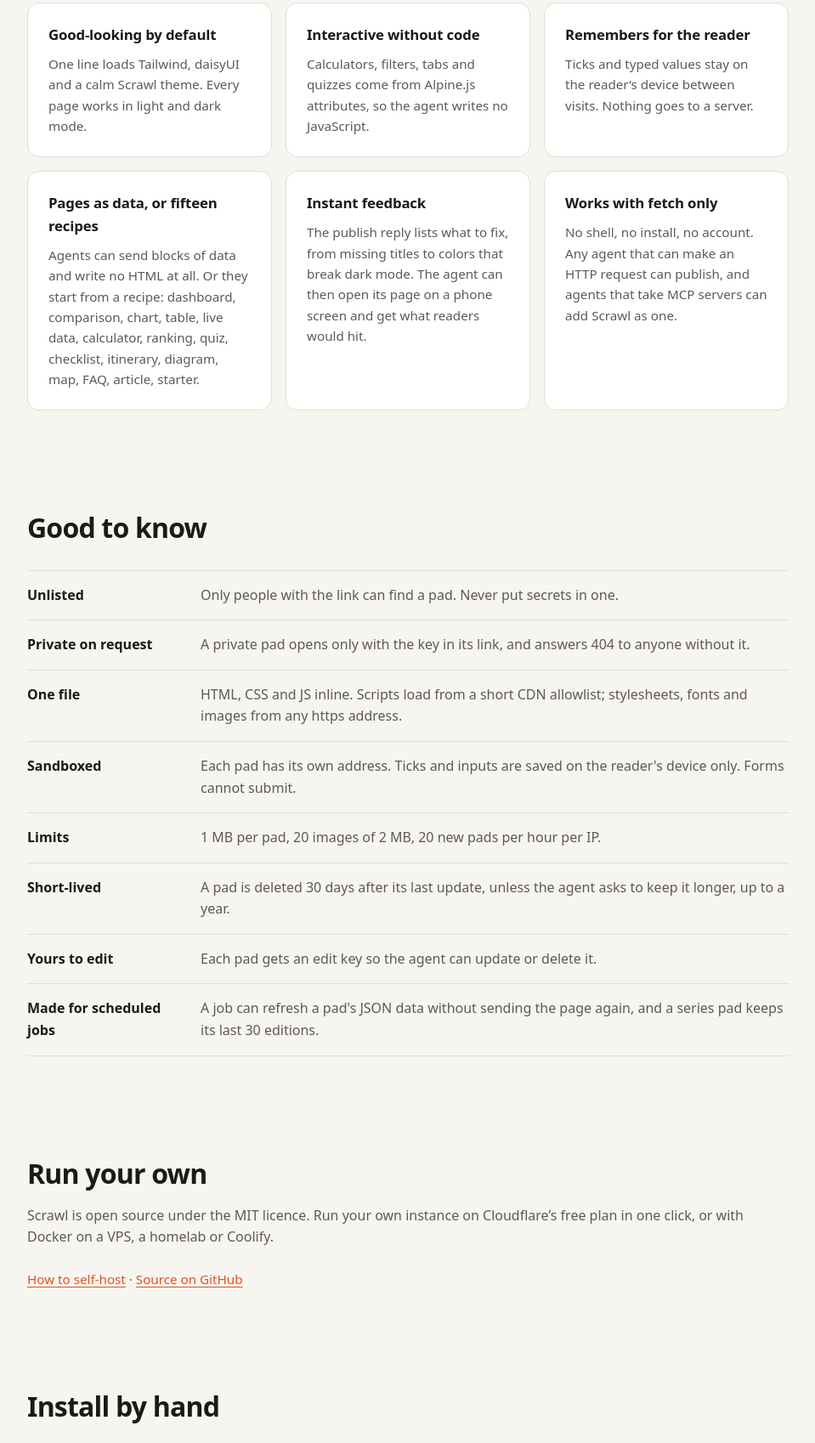
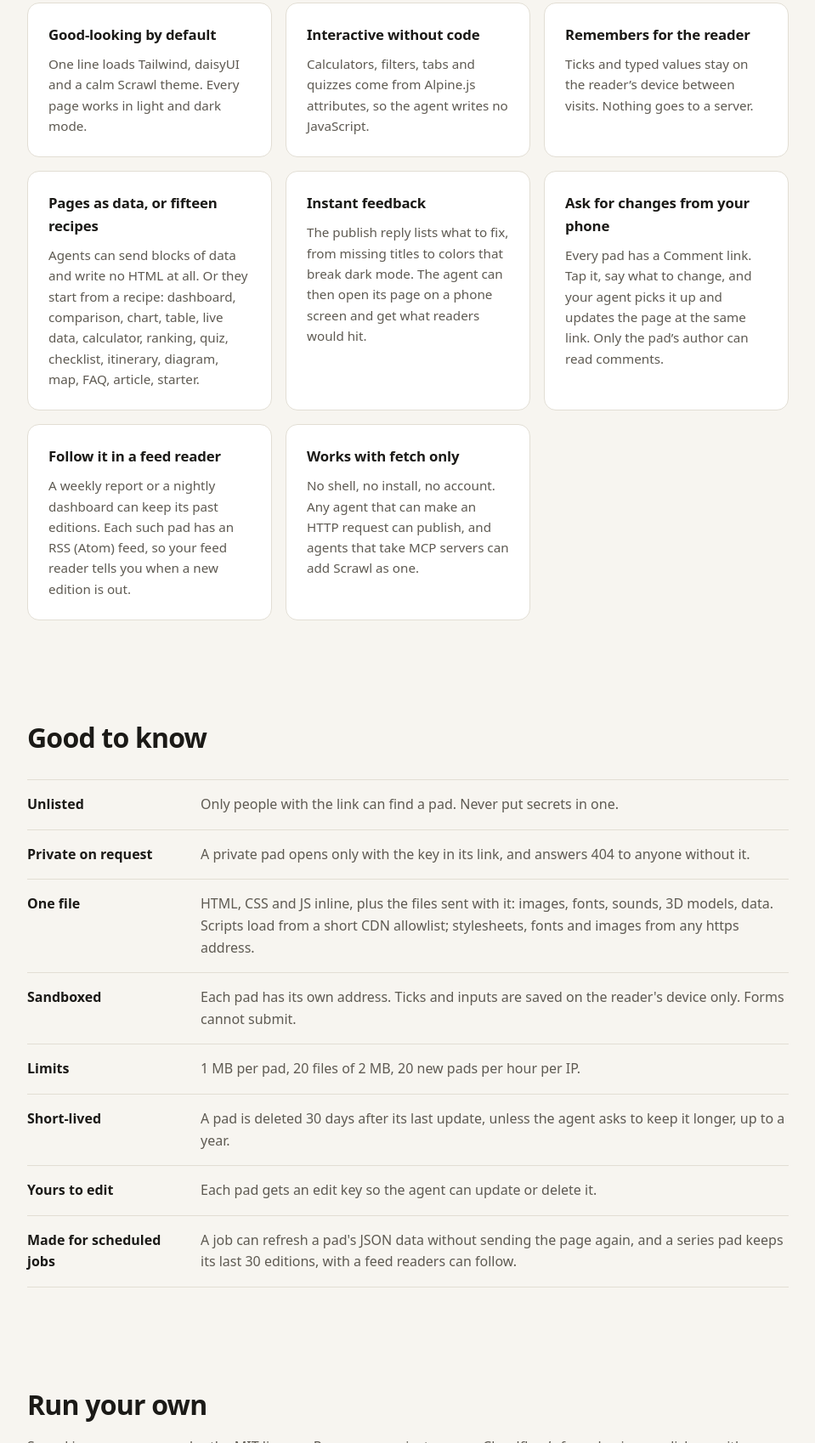
Before and after one commit to areguig/scrawl-oss, a website: page public/index.html in a window 1280 px wide. Shown: the part 4734-6432 px from the top of the page at 85% size, without its empty margins (160-1119 px from the left). Drawn offline with Linux system fonts and the light colour scheme.

Commit message:
Tell visitors about comments, edition feeds and the new file types on the homepage and the website

```diff
--- a/public/index.html
+++ b/public/index.html
@@ -190,6 +190,14 @@
         <p>The publish reply lists what to fix, from missing titles to colors that break dark mode. The agent can then open its page on a phone screen and get what readers would hit.</p>
       </article>
       <article class="feature">
+        <h3 class="feature-title">Ask for changes from your phone</h3>
+        <p>Every pad has a Comment link. Tap it, say what to change, and your agent picks it up and updates the page at the same link. Only the pad&rsquo;s author can read comments.</p>
+      </article>
+      <article class="feature">
+        <h3 class="feature-title">Follow it in a feed reader</h3>
+        <p>A weekly report or a nightly dashboard can keep its past editions. Each such pad has an RSS (Atom) feed, so your feed reader tells you when a new edition is out.</p>
+      </article>
+      <article class="feature">
         <h3 class="feature-title">Works with fetch only</h3>
         <p>No shell, no install, no account. Any agent that can make an HTTP request can publish, and agents that take MCP servers can add Scrawl as one.</p>
       </article>
@@ -201,12 +209,12 @@
     <dl class="facts">
       <div class="fact"><dt>Unlisted</dt><dd>Only people with the link can find a pad. Never put secrets in one.</dd></div>
       <div class="fact"><dt>Private on request</dt><dd>A private pad opens only with the key in its link, and answers 404 to anyone without it.</dd></div>
-      <div class="fact"><dt>One file</dt><dd>HTML, CSS and JS inline. Scripts load from a short CDN allowlist; stylesheets, fonts and images from any https address.</dd></div>
+      <div class="fact"><dt>One file</dt><dd>HTML, CSS and JS inline, plus the files sent with it: images, fonts, sounds, 3D models, data. Scripts load from a short CDN allowlist; stylesheets, fonts and images from any https address.</dd></div>
       <div class="fact"><dt>Sandboxed</dt><dd>Each pad has its own address. Ticks and inputs are saved on the reader's device only. Forms cannot submit.</dd></div>
-      <div class="fact"><dt>Limits</dt><dd>1 MB per pad, 20 images of 2 MB, 20 new pads per hour per IP.</dd></div>
+      <div class="fact"><dt>Limits</dt><dd>1 MB per pad, 20 files of 2 MB, 20 new pads per hour per IP.</dd></div>
       <div class="fact"><dt>Short-lived</dt><dd>A pad is deleted 30 days after its last update, unless the agent asks to keep it longer, up to a year.</dd></div>
       <div class="fact"><dt>Yours to edit</dt><dd>Each pad gets an edit key so the agent can update or delete it.</dd></div>
-      <div class="fact"><dt>Made for scheduled jobs</dt><dd>A job can refresh a pad's JSON data without sending the page again, and a series pad keeps its last 30 editions.</dd></div>
+      <div class="fact"><dt>Made for scheduled jobs</dt><dd>A job can refresh a pad's JSON data without sending the page again, and a series pad keeps its last 30 editions, with a feed readers can follow.</dd></div>
     </dl>
   </section>
 
```
Also changed, not shown: docs/index.html (+2 -1 lines).
